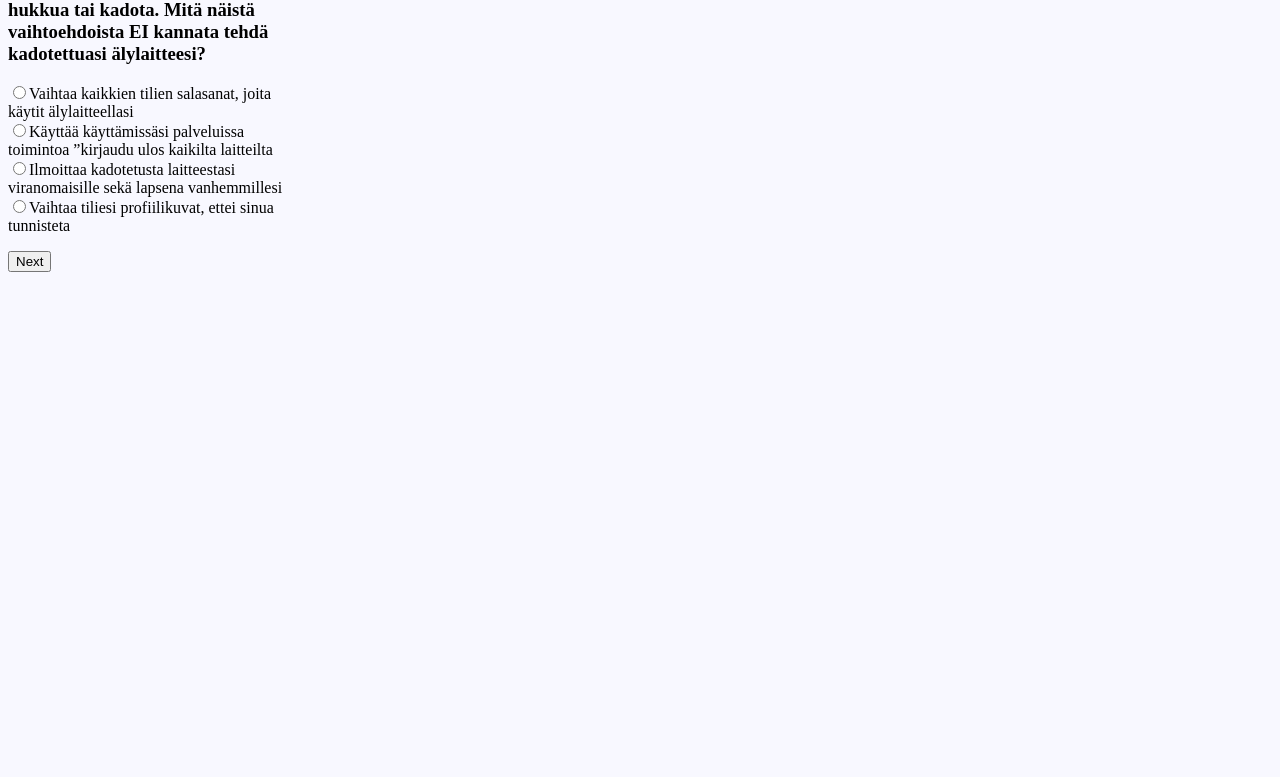
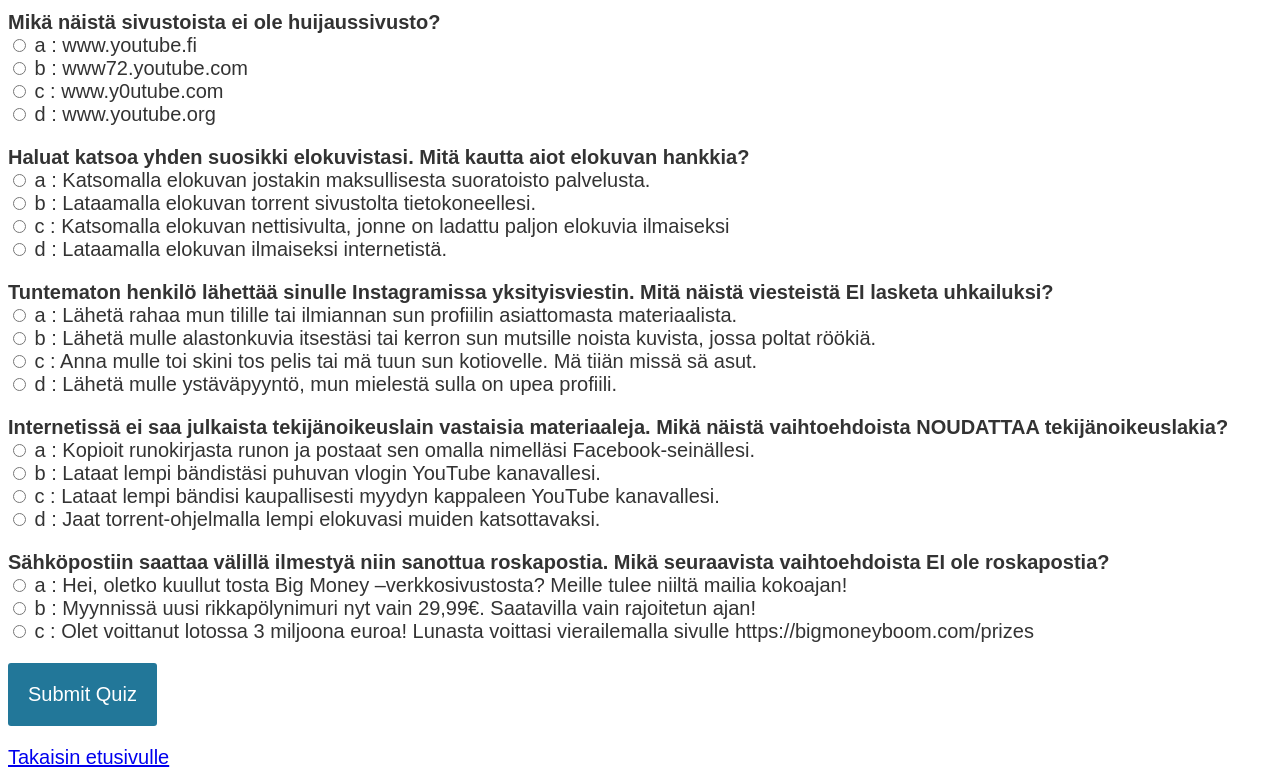
Before and after one commit to ojela028xamk/somepassi-ont, a plain HTML site: page osio1/osio1.html in a window 1280 px wide. Shown: the part 88-865 px from the top of the page. Before the commit the page ends 800 px from the top, so only its background shows below. Drawn offline with Linux system fonts and the light colour scheme.

Commit message:
ei plugin alkuruutu

```diff
--- a/osio1/css/ysquiz.css
+++ /dev/null
@@ -1,91 +0,0 @@
-/*!
- * ysquiz - Easy to use and customizable quiz plugin.
- * Author: Yusuf SEZER <yusufsezer@mail.com>
- * Version: v1.0.0
- * Url: https://github.com/yusufsefasezer/ysQuiz.js
- * License: MIT
- */
-
- /*
-  * Graafinen suunnittelu: Jere Länsipii
-  */
-
-/* line 3, src/sass/ysquiz.scss */
-.ysquiz {
-  /* custom css rules */
-  max-width: 300px !important;
-}
-
-/* line 6, src/sass/ysquiz.scss */
-.ysquiz .ysquiz-header {
-  /* custom css rules */
-}
-
-/* line 8, src/sass/ysquiz.scss */
-.ysquiz .ysquiz-header h1 {
-  margin: 0;
-  border-bottom: 1px solid #000000;
-}
-
-/* line 14, src/sass/ysquiz.scss */
-.ysquiz .ysquiz-content {
-  /* custom css rules */
-}
-
-/* line 16, src/sass/ysquiz.scss */
-.ysquiz .ysquiz-content .ysquiz-question {
-  /* custom css rules */
-}
-
-/* line 18, src/sass/ysquiz.scss */
-.ysquiz .ysquiz-content .ysquiz-question .ysquiz-question-title {
-  /* custom css rules */
-}
-
-/* line 21, src/sass/ysquiz.scss */
-.ysquiz .ysquiz-content .ysquiz-question ul {
-  padding: 0;
-  list-style: none;
-}
-
-/* line 25, src/sass/ysquiz.scss */
-.ysquiz .ysquiz-content .ysquiz-question button {
-  /* custom css rules */
-}
-
-/* line 28, src/sass/ysquiz.scss */
-.ysquiz .ysquiz-content .ysquiz-question button:hover {
-  /* custom css rules */
-}
-
-/* line 33, src/sass/ysquiz.scss */
-.ysquiz .ysquiz-content .ysquiz-result {
-  text-align: center;
-}
-
-/* line 35, src/sass/ysquiz.scss */
-.ysquiz .ysquiz-content .ysquiz-result .ysquiz-total-question {
-  /* custom css rules */
-}
-
-/* line 38, src/sass/ysquiz.scss */
-.ysquiz .ysquiz-content .ysquiz-result .ysquiz-total-correct {
-  background-color: greenyellow;
-  /* custom css rules */
-}
-
-/* line 41, src/sass/ysquiz.scss */
-.ysquiz .ysquiz-content .ysquiz-result .ysquiz-total-wrong {
-  background-color: indianred;
-  /* custom css rules */
-}
-
-/* line 47, src/sass/ysquiz.scss */
-.ysquiz .ysquiz-footer {
-  /* custom css rules */
-}
-
-/* line 49, src/sass/ysquiz.scss */
-.ysquiz .ysquiz-footer .ysquiz-message {
-  /* custom css rules */
-}
--- a/osio1/js/ysquiz.js
+++ /dev/null
@@ -1,404 +0,0 @@
-/*!
- * ysquiz - Easy to use and customizable quiz plugin.
- * Author: Yusuf SEZER <yusufsezer@mail.com>
- * Version: v1.0.0
- * Url: https://github.com/yusufsefasezer/ysQuiz.js
- * License: MIT
- */
-
-(function (root, factory) {
-  if (typeof define === 'function' && define.amd) {
-    define([], function () {
-      return factory(root);
-    });
-  } else if (typeof exports === 'object') {
-    module.exports = factory(root);
-  } else {
-    root.ysQuiz = factory(root);
-  }
-})(typeof global !== 'undefined' ? global : typeof window !== 'undefined' ? window : this, function (window) {
-
-  'use strict';
-
-  //
-  // Shared Variables
-  //
-
-  var defaults = {
-    // Selectors
-    wrapper: '.ysquiz',
-
-    // Quiz title
-    title: 'ysQuiz',
-
-    // Quiz enumerator
-    enumerator: true
-  };
-
-  //
-  // Shared Methods
-  //
-
-  /**
-   * Generates a random interger between two given values
-   * @private
-   * @param {Number} min Integer representing the lower bound of the range
-   * @param {Number} max Integer representing the upper bound of the range
-   * @return {Number} Randomly generated integer
-   */
-  var randomNumber = function (min, max) {
-    return Math.floor(Math.random() * (max - min + 1)) + min;
-  };
-
-  /**
-   * Check if browser supports required methods.
-   * @private
-   * @return {Boolean} Returns true if all required methods are supported.
-   */
-  var supports = function () {
-    return (
-      'querySelector' in document &&
-      'addEventListener' in window &&
-      'classList' in document.createElement('div')
-    );
-  };
-
-  /**
-   * Check `obj` is a HTMLElement.
-   * @private
-   * @param {Object} obj The obj to check.
-   * @returns {Boolean} Returns `true` if `obj` is a HTMLElement, else `false`.
-   */
-  var isElement = function (obj) {
-    return obj instanceof HTMLElement;
-  };
-
-  /**
-   * Merge two or more objects. Returns a new object.
-   * @private
-   * @param {Boolean}  deep     If true, do a deep (or recursive) merge [optional]
-   * @param {Object}   objects  The objects to merge together
-   * @returns {Object}          Merged values of defaults and options
-   */
-  var extend = function () {
-
-    // Variables
-    var extended = {};
-    var deep = false;
-    var i = 0;
-    var length = arguments.length;
-
-    // Check if a deep merge
-    if (Object.prototype.toString.call(arguments[0]) === '[object Boolean]') {
-      deep = arguments[0];
-      i++;
-    }
-
-    // Merge the object into the extended object
-    var merge = function (obj) {
-      for (var prop in obj) {
-        if (Object.prototype.hasOwnProperty.call(obj, prop)) {
-          // If deep merge and property is an object, merge properties
-          if (deep && Object.prototype.toString.call(obj[prop]) === '[object Object]') {
-            extended[prop] = extend(true, extended[prop], obj[prop]);
-          } else {
-            extended[prop] = obj[prop];
-          }
-        }
-      }
-    };
-
-    // Loop through each object and conduct a merge
-    for (; i < length; i++) {
-      var obj = arguments[i];
-      merge(obj);
-    }
-
-    return extended;
-
-  };
-
-  //
-  // Plugin Constructor
-  //
-
-  /**
-   * Plugin Object
-   * @param {Array} questions Quiz questions
-   * @param {Object} opts User settings
-   * @constructor
-   */
-  var Plugin = function (questions, opts) {
-
-    //
-    // Plugin Variables
-    //
-
-    var publicAPIs = {};
-    var settings = null;
-    var quizQuestions = [];
-    var stats = {
-      currentQuestion: 0,
-      finished: false,
-      numOfCorrect: 0,
-      numOfWrong: 0,
-      //correctAnswers: [],
-      //wrongAnswers: [],
-      reset: function () {
-        this.currentQuestion = 0;
-        this.finished = false;
-        //this.correctAnswers.length = 0;
-        //this.wrongAnswers.length = 0;
-      }
-    };
-
-    //
-    // Plugin Methods
-    //
-
-    /**
-     * Initialize Plugin.
-     * @public
-     * @param {Array} questions Quiz questions
-     * @param {Object} options User settings
-     */
-    publicAPIs.init = function (questions, options) {
-
-      // Feature test
-      if (!supports()) throw 'ysQuiz: This browser does not support the required JavaScript methods and browser APIs.';
-
-      // Destroy any existing initializations
-      publicAPIs.destroy();
-
-      // Merge settings into defaults
-      settings = extend(defaults, options || {});
-
-      // Select wrapper
-      settings.wrapper = (typeof settings.wrapper === 'string') ? document.querySelector(settings.wrapper) : settings.wrapper;
-
-      // Check if a valid element
-      if (!isElement(settings.wrapper)) throw new TypeError('ysQuiz: Please select a valid quiz wrapper.');
-
-      // Add wrapper style
-      settings.wrapper.classList.add('ysquiz');
-
-      // Add the questions
-      if (Array.isArray(questions)) {
-        for (var i = 0, qL = questions.length; i < qL; i++) {
-          publicAPIs.addQuestion(questions[i].question, questions[i].answers, questions[i].correct);
-        }
-      }
-
-      // Setup the quiz
-      publicAPIs.setup();
-
-    };
-
-    /**
-     * Adds the new question.
-     * @public
-     * @param {String} question Question
-     * @param {Array} answers Question answers
-     * @param {String} correctAnswer Correct answer
-     */
-    publicAPIs.addQuestion = function (question, answers, correctAnswer) {
-
-      if (!Array.isArray(answers)) throw new TypeError('ysQuiz: Answers must be array.');
-
-      quizQuestions.push(new Question(question, answers, correctAnswer));
-
-    };
-
-    /**
-    * Setup the quiz template.
-    * @public
-    */
-    publicAPIs.setup = function () {
-
-      // If there are no questions and plugin isn't already initialized, cancel the setup.
-      if (quizQuestions.length == 0 || !settings) return;
-
-      // Create the quiz template
-      var template = '<div class="ysquiz-header"><h1>' + settings.title + '</h1></div>';
-      template += '<div class="ysquiz-content"><div class="ysquiz-question"></div></div>';
-      template += '<div class="ysquiz-footer"><p class="ysquiz-message"></p></div>';
-      settings.wrapper.innerHTML = template;
-
-      // Start the question
-      if (quizQuestions.length > 0) quizQuestions[stats.currentQuestion].render(settings.wrapper.querySelector('.ysquiz-question'));
-
-    };
-
-		/**
-		 * Destroy the current initialization.
-		 * @public
-		 */
-    publicAPIs.destroy = function () {
-
-      // if plugin isn't already initialized, stop
-      if (!settings) return;
-
-      // Reset wrapper content
-      settings.wrapper.innerHTML = null;
-
-      // Reset variables
-      settings = null;
-      quizQuestions.length = 0;
-      stats.reset();
-
-    };
-
-    //
-    // Question Methods
-    //
-
-    /**
-    * Question Object
-    * @param {String} question Question
-    * @param {Array} answers Question answers
-    * @param {String} correctAnswer Correct answer
-    * @constructor
-    */
-    var Question = function (question, answers, correctAnswer) {
-      this.question = question;
-      this.answers = answers;
-      this.selected = -1;
-      this.correctIndex = randomNumber(0, answers.length);
-      answers.splice(this.correctIndex, 0, correctAnswer);
-    };
-
-    /**
-     * Checks the answer
-     * @public
-     */
-    Question.prototype.checkAnswer = function () {
-      return this.selected == this.correctIndex;
-    };
-
-    /**
-    * Creates question in `elem` field.
-    * @param {HTMLElement} elem Rendering element
-    * @public
-    */
-    Question.prototype.render = function (elem) {
-
-      // Stores the scope
-      var self = this;
-
-      // Reset element content
-      elem.innerHTML = null;
-
-      // Create the question title
-      elem.innerHTML += '<h3 class="ysquiz-question-title">' + ((settings.enumerator === true) ? ((stats.currentQuestion + 1) + '. ') : ('')) + ' ' + this.question + '</h3>';
-
-      // Create the answers
-      var answers = document.createElement('ul');
-      for (var j = 0, aL = this.answers.length; j < aL; j++) {
-        answers.innerHTML += '<li><label><input type="radio" name=question' + (stats.currentQuestion + 1) + ' />' + this.answers[j] + '</label></li>';
-      }
-
-      // Create the button
-      var nextBtn = document.createElement('button');
-      nextBtn.textContent = 'Next';
-      nextBtn.addEventListener('click', function () {
-        onClickEvent(this, self);
-      });
-
-      // Append the question
-      elem.appendChild(answers);
-      elem.appendChild(nextBtn);
-
-    };
-
-    /**
-    * Click handler
-    * @param {HTMLElement} elem clicked element
-    * @param {Question} question Quiz question
-    * @private
-    */
-    var onClickEvent = function (elem, question) {
-
-      // Checks whether the quiz is finished
-      if (stats.finished) {
-
-        var template = '<div class="ysquiz-result">';
-        template += '<h3>Result:</h3>';
-        template += '<p class="ysquiz-total-question">' + quizQuestions.length + ' question</p>';
-        template += '<p class="ysquiz-total-correct">' + stats.numOfCorrect + ' correct</p>';
-        template += '<p class="ysquiz-total-wrong">' + stats.numOfWrong + ' wrong</p>';
-        template += '</div>';
-        template += '<a href="../index.html"><button>Palaa etusivulle</button></a>'; //jjj
-        // template += '<button onClick="window.location.reload();">Yritä uudelleen</button>'; jjj
-        settings.wrapper.querySelector('.ysquiz-content').innerHTML = template;
-        return;
-      }
-
-      // Selects radio buttons
-      var radioButtons = settings.wrapper.querySelectorAll('input[type=radio]');
-      var messageElement = settings.wrapper.querySelector('.ysquiz-message');
-      question.selected = getSelectedIndex(radioButtons);
-
-      // Checks whether selection is made
-      if (question.selected === -1) {
-        messageElement.textContent = 'Please select a answer!';
-        return;
-      }
-
-      messageElement.innerHTML = null;
-
-      // Checks whether the correct answer is selected
-      if (question.checkAnswer()) {
-        stats.numOfCorrect++;
-      } else {
-        stats.numOfWrong++;
-      }
-
-      stats.currentQuestion++;
-
-      // Checks whether the quiz is finished
-      if (quizQuestions.length == stats.currentQuestion) {
-        elem.textContent = 'Show Results';
-        stats.finished = true;
-        return;
-      }
-
-      // Render next question.
-      if (quizQuestions.length > 0 && stats.currentQuestion < quizQuestions.length) quizQuestions[stats.currentQuestion].render(settings.wrapper.querySelector('.ysquiz-question'));
-
-    };
-
-    /**
-    * Get the selected button index.
-    * @param {Array} buttons to be checked
-    * @private
-    */
-    var getSelectedIndex = function (buttons) {
-
-      for (var i = 0, bL = buttons.length; i < bL; i++) {
-        if (buttons[i].checked) return i;
-      }
-
-      return -1;
-    };
-
-    //
-    // Initialize plugin
-    //
-
-    publicAPIs.init(questions, opts);
-
-    //
-    // Return the public APIs
-    //
-
-    return publicAPIs;
-
-  };
-
-  //
-  // Return the Plugin
-  //
-
-  return Plugin;
-
-});
--- a/osio1/osio1.css
+++ b/osio1/osio1.css
@@ -1,3 +1,28 @@
-body {
-    background-color: ghostwhite;
+body{
+	font-size: 20px;
+	font-family: sans-serif;
+	color: #333;
 }
+.question{
+	font-weight: 600;
+}
+.answers {
+  margin-bottom: 20px;
+}
+.answers label{
+  display: block;
+}
+#submit{
+	font-family: sans-serif;
+	font-size: 20px;
+	background-color: #279;
+	color: #fff;
+	border: 0px;
+	border-radius: 3px;
+	padding: 20px;
+	cursor: pointer;
+	margin-bottom: 20px;
+}
+#submit:hover{
+	background-color: #38a;
+}
--- a/osio1/osio1.html
+++ b/osio1/osio1.html
@@ -5,41 +5,18 @@
     <meta http-equiv="X-UA-Compatible" content="IE=edge">
     <meta name="viewport" content="width=device-width, initial-scale=1.0">
     <link rel="stylesheet" href="osio1.css">
-    <link rel="stylesheet" href="css/ysquiz.css">
-    <title>Somepassi Osio 1</title>
-    <script src="js/ysquiz.js"></script>
+    <title>Teknologinen osaaminen</title>
 </head>
 <body>
 
-    <div class=ysquiz></div>
-    <script>
-        var myQuestions1 = [{
-        question: "Älylaitteet voivat tietenkin myös hukkua tai kadota. Mitä näistä vaihtoehdoista EI kannata tehdä kadotettuasi älylaitteesi?",
-        answers: [
-         "Vaihtaa kaikkien tilien salasanat, joita käytit älylaitteellasi",
-         "Käyttää käyttämissäsi palveluissa toimintoa ”kirjaudu ulos kaikilta laitteilta",
-         "Ilmoittaa kadotetusta laitteestasi viranomaisille sekä lapsena vanhemmillesi"],
-        correct: "Vaihtaa tiliesi profiilikuvat, ettei sinua tunnisteta"
-            }, {
-        question: "Mikä näistä sivustoista ei ole huijaussivusto?",
-        answers: [
-            "www72.youtube.com",
-            "www.y0utube.com",
-            "www.youtube.org"],
-        correct: "www.youtube.fi"
-           }, {
-        question: "Grooming-ilmiöllä tarkoitetaan internetissä alkavaa nuoren seksuaalista hyväksikäyttöä ja sen valmistelua. Mikä seuraavista EI millään tavoin ole groomausta?",
-        answers: [
-            "Menetkö siis saunaan ihan alasti?",
-            "Ootko ikinä miettiny millaista SE olis vanhemman ihmisen kanssa?",
-            "Mitä sulla on nyt päälläs?"],
-        correct: "Mitä vaatteita ostit?"
-            }];
+    <h1>Teknologinen osaaminen</h1>
 
-        var myQuiz = new ysQuiz(myQuestions1);
-    </script>
+    <div id="quiz"></div>
+    <button id="submit">Submit Quiz</button>
+    <div id="results"></div>
 
-
+    <a href="../index.html">Takaisin etusivulle</a>
 
 </body>
+<script src="osio1.js"></script>
 </html>
--- /dev/null
+++ b/osio1/osio1.js
@@ -0,0 +1,140 @@
+/*
+ * By yaphi Berhanu, James Hibbard
+ * February 11, 2020
+ * https://www.sitepoint.com/simple-javascript-quiz/
+ *
+ */
+
+(function(){
+    function buildQuiz(){
+      // variable to store the HTML output
+      const output = [];
+
+      // for each question...
+      myQuestions.forEach(
+        (currentQuestion, questionNumber) => {
+
+          // variable to store the list of possible answers
+          const answers = [];
+
+          // and for each available answer...
+          for(letter in currentQuestion.answers){
+
+            // ...add an HTML radio button
+            answers.push(
+              `<label>
+                <input type="radio" name="question${questionNumber}" value="${letter}">
+                ${letter} :
+                ${currentQuestion.answers[letter]}
+              </label>`
+            );
+          }
+
+          // add this question and its answers to the output
+          output.push(
+            `<div class="question"> ${currentQuestion.question} </div>
+            <div class="answers"> ${answers.join('')} </div>`
+          );
+        }
+      );
+
+      // finally combine our output list into one string of HTML and put it on the page
+      quizContainer.innerHTML = output.join('');
+    }
+
+    function showResults(){
+
+      // gather answer containers from our quiz
+      const answerContainers = quizContainer.querySelectorAll('.answers');
+
+      // keep track of user's answers
+      let numCorrect = 0;
+
+      // for each question...
+      myQuestions.forEach( (currentQuestion, questionNumber) => {
+
+        // find selected answer
+        const answerContainer = answerContainers[questionNumber];
+        const selector = `input[name=question${questionNumber}]:checked`;
+        const userAnswer = (answerContainer.querySelector(selector) || {}).value;
+
+        // if answer is correct
+        if(userAnswer === currentQuestion.correctAnswer){
+          // add to the number of correct answers
+          numCorrect++;
+
+          // color the answers green
+          answerContainers[questionNumber].style.color = 'lightgreen';
+        }
+        // if answer is wrong or blank
+        else{
+          // color the answers red
+          answerContainers[questionNumber].style.color = 'red';
+        }
+      });
+
+      // show number of correct answers out of total
+      resultsContainer.innerHTML = `${numCorrect} out of ${myQuestions.length}`;
+    }
+
+    const quizContainer = document.getElementById('quiz');
+    const resultsContainer = document.getElementById('results');
+    const submitButton = document.getElementById('submit');
+    const myQuestions = [
+        {
+          question: "Mikä näistä sivustoista ei ole huijaussivusto?",
+          answers: {
+            a: "www.youtube.fi",
+            b: "www72.youtube.com",
+            c: "www.y0utube.com",
+            d: "www.youtube.org"
+          },
+          correctAnswer: "a"
+        },
+        {
+          question: "Haluat katsoa yhden suosikki elokuvistasi. Mitä kautta aiot elokuvan hankkia?",
+          answers: {
+            a: "Katsomalla elokuvan jostakin maksullisesta suoratoisto palvelusta.",
+            b: "Lataamalla elokuvan torrent sivustolta tietokoneellesi.",
+            c: "Katsomalla elokuvan nettisivulta, jonne on ladattu paljon elokuvia ilmaiseksi",
+            d: "Lataamalla elokuvan ilmaiseksi internetistä."
+          },
+          correctAnswer: "a"
+        },
+        {
+          question: "Tuntematon henkilö lähettää sinulle Instagramissa yksityisviestin. Mitä näistä viesteistä EI lasketa uhkailuksi?",
+          answers: {
+            a: "Lähetä rahaa mun tilille tai ilmiannan sun profiilin asiattomasta materiaalista.",
+            b: "Lähetä mulle alastonkuvia itsestäsi tai kerron sun mutsille noista kuvista, jossa poltat röökiä.",
+            c: "Anna mulle toi skini tos pelis tai mä tuun sun kotiovelle. Mä tiiän missä sä asut.",
+            d: "Lähetä mulle ystäväpyyntö, mun mielestä sulla on upea profiili."
+          },
+          correctAnswer: "d"
+        },
+        {
+          question: "Internetissä ei saa julkaista tekijänoikeuslain vastaisia materiaaleja. Mikä näistä vaihtoehdoista NOUDATTAA tekijänoikeuslakia?",
+          answers: {
+            a: "Kopioit runokirjasta runon ja postaat sen omalla nimelläsi Facebook-seinällesi.",
+            b: "Lataat lempi bändistäsi puhuvan vlogin YouTube kanavallesi.",
+            c: "Lataat lempi bändisi kaupallisesti myydyn kappaleen YouTube kanavallesi.",
+            d: "Jaat torrent-ohjelmalla lempi elokuvasi muiden katsottavaksi."
+          },
+          correctAnswer: "b"
+        },
+        {
+          question: "Sähköpostiin saattaa välillä ilmestyä niin sanottua roskapostia. Mikä seuraavista vaihtoehdoista EI ole roskapostia?",
+          answers: {
+            a: "Hei, oletko kuullut tosta Big Money –verkkosivustosta? Meille tulee niiltä mailia kokoajan!",
+            b: "Myynnissä uusi rikkapölynimuri nyt vain 29,99€. Saatavilla vain rajoitetun ajan!",
+            c: "Olet voittanut lotossa 3 miljoona euroa! Lunasta voittasi vierailemalla sivulle https://bigmoneyboom.com/prizes"
+          },
+          correctAnswer: "a"
+        }
+      ];
+
+    // Kick things off
+    buildQuiz();
+
+    // Event listeners
+    submitButton.addEventListener('click', showResults);
+  })();
```
Also changed, not shown: index.html (+1 -1 lines).
